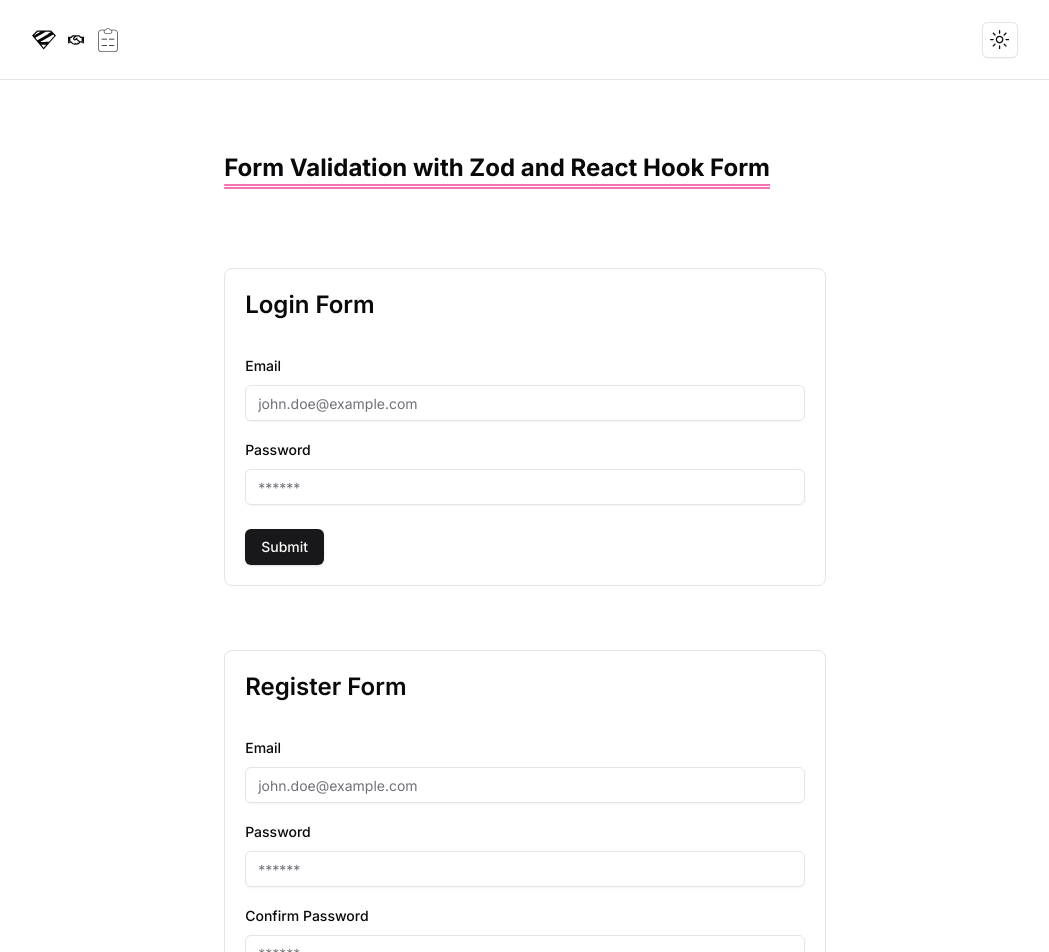
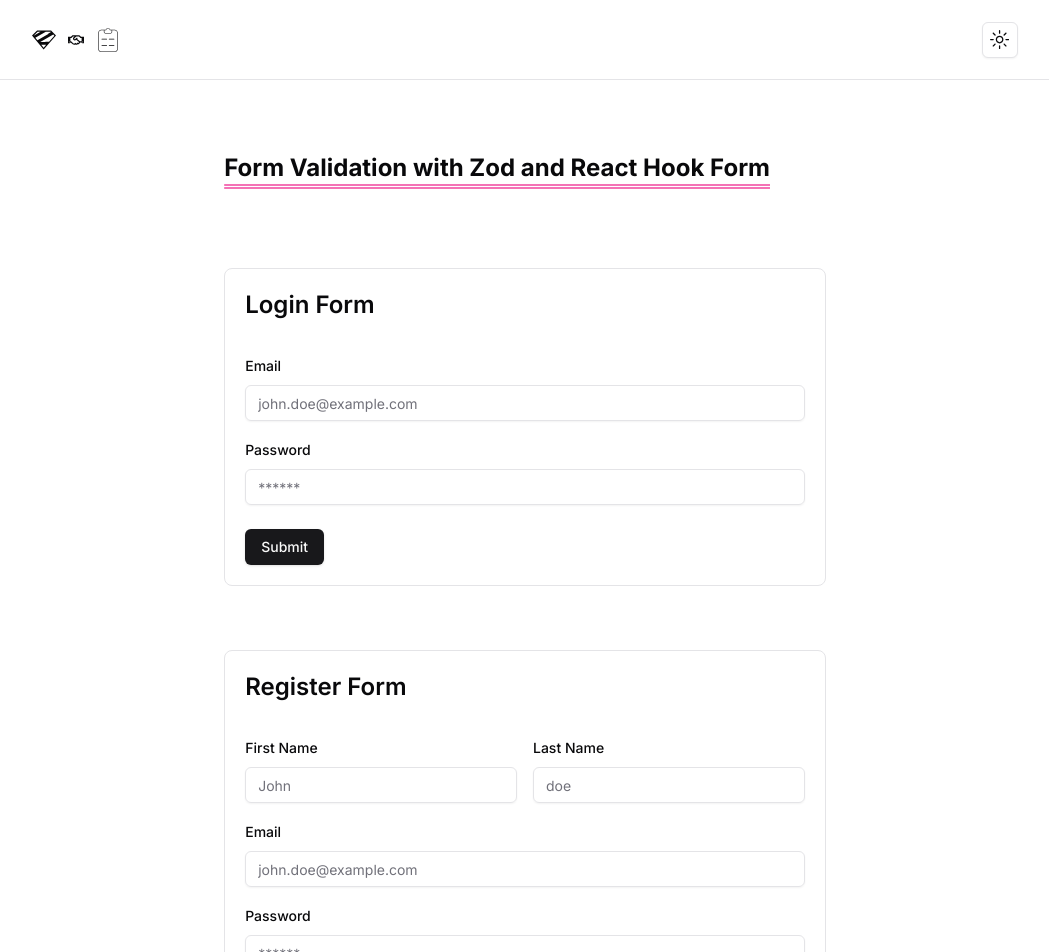
Before and after one commit to akarsanth/react-hook-form-zod, a Next.js app: page / in a window 1280 px wide. Shown: the top 952 px of the page, without its empty margins (115-1164 px from the left). Built offline with nearby package versions, Linux system fonts and the light colour scheme.

Commit message:
Change input field text and placeholder font size

```diff
--- a/src/components/forms/form-wrapper.tsx
+++ b/src/components/forms/form-wrapper.tsx
@@ -5,7 +5,7 @@ interface Props {
 
 export const FormWrapper = ({ label, children }: Props) => {
   return (
-    <div className="max-w-screen-sm sm:border md:rounded-lg sm:p-5">
+    <div className="max-w-screen-sm sm:border sm:rounded-lg sm:p-5">
       <h2 className="text-2xl font-semibold mb-8">{label}</h2>
       {children}
     </div>
--- a/src/components/forms/login-form.tsx
+++ b/src/components/forms/login-form.tsx
@@ -45,7 +45,11 @@ export const LoginForm = () => {
                 <FormItem>
                   <FormLabel>Email</FormLabel>
                   <FormControl>
-                    <Input placeholder="john.doe@example.com" {...field} />
+                    <Input
+                      className="text-base sm:text-sm placeholder:text-sm"
+                      placeholder="john.doe@example.com"
+                      {...field}
+                    />
                   </FormControl>
                   <FormMessage />
                 </FormItem>
@@ -59,7 +63,12 @@ export const LoginForm = () => {
                 <FormItem>
                   <FormLabel>Password</FormLabel>
                   <FormControl>
-                    <Input type="password" placeholder="******" {...field} />
+                    <Input
+                      className="text-base sm:text-sm placeholder:text-sm"
+                      type="password"
+                      placeholder="******"
+                      {...field}
+                    />
                   </FormControl>
                   <FormMessage />
                 </FormItem>
--- a/src/components/forms/register-form.tsx
+++ b/src/components/forms/register-form.tsx
@@ -38,6 +38,42 @@ export const RegisterForm = () => {
       <Form {...form}>
         <form onSubmit={form.handleSubmit(onSubmit)} className="space-y-6">
           <div className="space-y-4">
+            <div className="space-x-4 flex w-full">
+              <FormField
+                control={form.control}
+                name="firstName"
+                render={({ field }) => (
+                  <FormItem className="flex-1">
+                    <FormLabel>First Name</FormLabel>
+                    <FormControl>
+                      <Input
+                        className="text-base sm:text-sm placeholder:text-sm"
+                        placeholder="John"
+                        {...field}
+                      />
+                    </FormControl>
+                    <FormMessage />
+                  </FormItem>
+                )}
+              />
+              <FormField
+                control={form.control}
+                name="lastName"
+                render={({ field }) => (
+                  <FormItem className="flex-1">
+                    <FormLabel>Last Name</FormLabel>
+                    <FormControl>
+                      <Input
+                        className="text-base sm:text-sm placeholder:text-sm"
+                        placeholder="doe"
+                        {...field}
+                      />
+                    </FormControl>
+                    <FormMessage />
+                  </FormItem>
+                )}
+              />
+            </div>
             <FormField
               control={form.control}
               name="email"
@@ -45,7 +81,11 @@ export const RegisterForm = () => {
                 <FormItem>
                   <FormLabel>Email</FormLabel>
                   <FormControl>
-                    <Input placeholder="john.doe@example.com" {...field} />
+                    <Input
+                      className="text-base sm:text-sm placeholder:text-sm"
+                      placeholder="john.doe@example.com"
+                      {...field}
+                    />
                   </FormControl>
                   <FormMessage />
                 </FormItem>
@@ -59,7 +99,12 @@ export const RegisterForm = () => {
                 <FormItem>
                   <FormLabel>Password</FormLabel>
                   <FormControl>
-                    <Input type="password" placeholder="******" {...field} />
+                    <Input
+                      className="text-base sm:text-sm placeholder:text-sm"
+                      type="password"
+                      placeholder="******"
+                      {...field}
+                    />
                   </FormControl>
                   <FormMessage />
                 </FormItem>
@@ -73,7 +118,12 @@ export const RegisterForm = () => {
                 <FormItem>
                   <FormLabel>Confirm Password</FormLabel>
                   <FormControl>
-                    <Input type="password" placeholder="******" {...field} />
+                    <Input
+                      className="text-base sm:text-sm placeholder:text-sm"
+                      type="password"
+                      placeholder="******"
+                      {...field}
+                    />
                   </FormControl>
                   <FormMessage />
                 </FormItem>
--- a/src/schemas/index.ts
+++ b/src/schemas/index.ts
@@ -12,6 +12,8 @@ export const LoginSchema = z.object({
 
 export const RegisterSchema = z
   .object({
+    firstName: z.string({ required_error: "First name is required" }),
+    lastName: z.string({ required_error: "Last name is required" }),
     email: z.string().email({ message: "Invalid email address" }),
     password: z
       .string()
```
